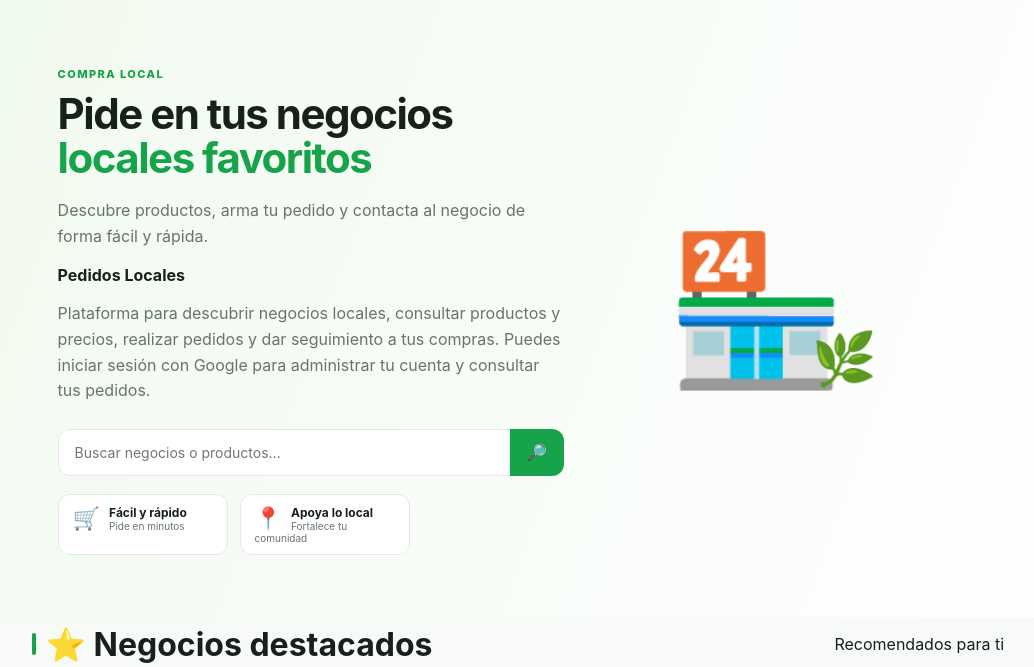
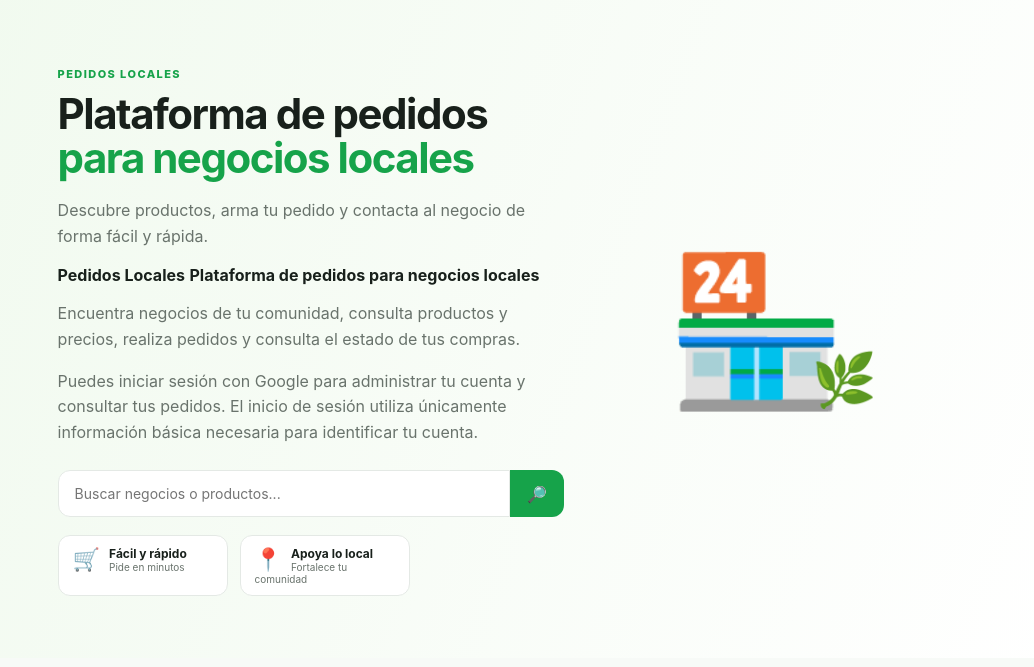
Before and after one commit to hugoapps89/pedidos-locales, a Flask app: page / in a window 1280 px wide. Shown: the part 72-739 px from the top of the page, without its empty margins (122-1156 px from the left). Run offline with Flask 3, Linux system fonts and the light colour scheme; data comes from the database, SQL or seed files in the repository; some libraries are stand-ins or nearby versions.

Commit message:
Refuerza identidad y propósito de Pedidos Locales

```diff
--- a/templates/index.html
+++ b/templates/index.html
@@ -2,14 +2,20 @@
 {% block title %}Pedidos Locales{% endblock %}
 {% block content %}
 <main>
-<section class="hero"><div class="hero-copy"><span class="eyebrow">COMPRA LOCAL</span><h1>Pide en tus negocios<br><span>locales favoritos</span></h1><p>Descubre productos, arma tu pedido y contacta al negocio de forma fácil y rápida.</p>
+<section class="hero"><div class="hero-copy">
+<span class="eyebrow">PEDIDOS LOCALES</span>
+<h1>Plataforma de pedidos<br><span>para negocios locales</span></h1><p>Descubre productos, arma tu pedido y contacta al negocio de forma fácil y rápida.</p>
 <div class="app-purpose">
   <strong>Pedidos Locales</strong>
+  <b>Plataforma de pedidos para negocios locales</b>
   <p>
-    Plataforma para descubrir negocios locales, consultar productos y precios,
-    realizar pedidos y dar seguimiento a tus compras.
+    Encuentra negocios de tu comunidad, consulta productos y precios,
+    realiza pedidos y consulta el estado de tus compras.
+  </p>
+  <p>
     Puedes iniciar sesión con Google para administrar tu cuenta y consultar
-    tus pedidos.
+    tus pedidos. El inicio de sesión utiliza únicamente información básica
+    necesaria para identificar tu cuenta.
   </p>
 </div>
 <div class="search"><input id="searchInput" type="search" placeholder="Buscar negocios o productos..."><button type="button">🔎</button></div>
@@ -44,9 +50,15 @@
 
 .app-purpose strong{
   display:block;
-  font-size:1.05rem;
+  font-size:1.15rem;
   color:#14532d;
-  margin-bottom:5px;
+  margin-bottom:4px;
+}
+
+.app-purpose > b{
+  display:block;
+  color:#26352b;
+  margin-bottom:8px;
 }
 
 .app-purpose p{
```
